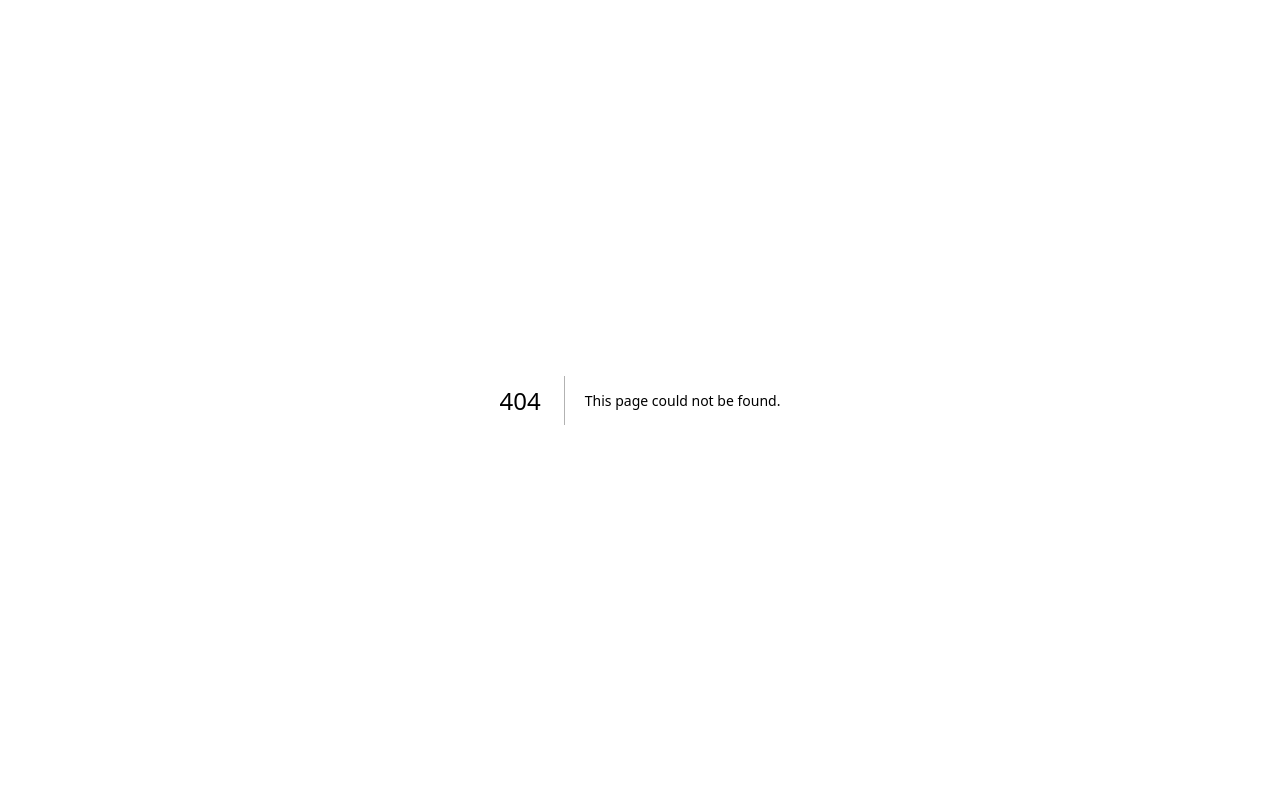
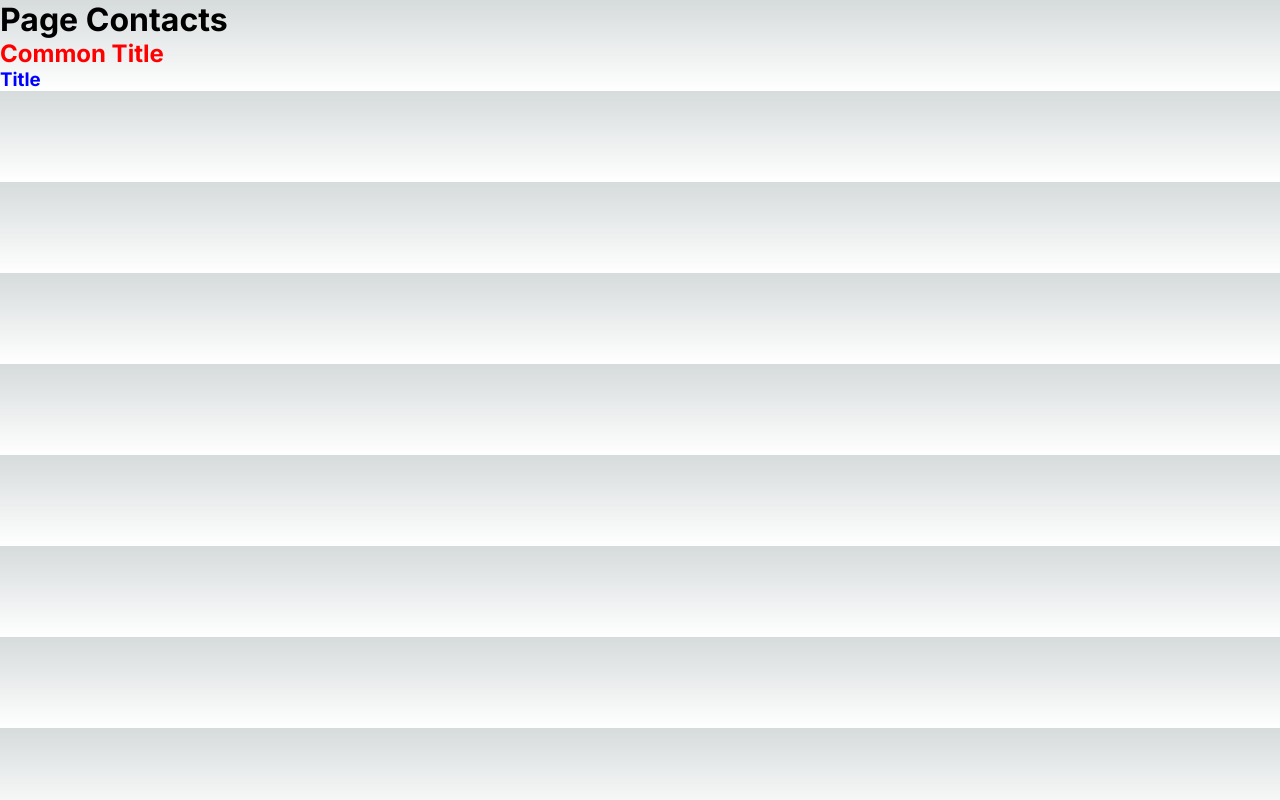
Before and after one commit to GKastet/UnitedWebStudio-Next, a Next.js app: page /contacts in a window 1280 px wide. Before the commit this address had no page. Built offline with nearby package versions, Linux system fonts and the light colour scheme.

Commit message:
initial deploy

```diff
--- /dev/null
+++ b/src/app/(pages)/contacts/page.tsx
@@ -0,0 +1,15 @@
+import stylesPageContacts from "./pageContacts.module.css";
+
+const PageContacts = () => {
+  const { titleCommon, title } = stylesPageContacts;
+
+  return (
+    <>
+      <h1>Page Contacts</h1>
+      <h2 className={titleCommon}>Common Title</h2>
+      <h3 className={title}>Title</h3>
+    </>
+  );
+};
+
+export default PageContacts;
--- /dev/null
+++ b/src/app/(pages)/contacts/pageContacts.module.css
@@ -0,0 +1,7 @@
+.titleCommon {
+    color: red;
+}
+
+.title {
+    color: blue;
+}
--- /dev/null
+++ b/src/app/(pages)/projects/pageProjects.module.css
@@ -0,0 +1,7 @@
+.titleCommon {
+    color: red;
+}
+
+.title {
+    color: green;
+}
```
Also changed, not shown: package.json (+7 -3 lines), src/app/(pages)/projects/page.tsx (added, +14 -0 lines), 1 other file (tests, documents, lock files or other folders).
